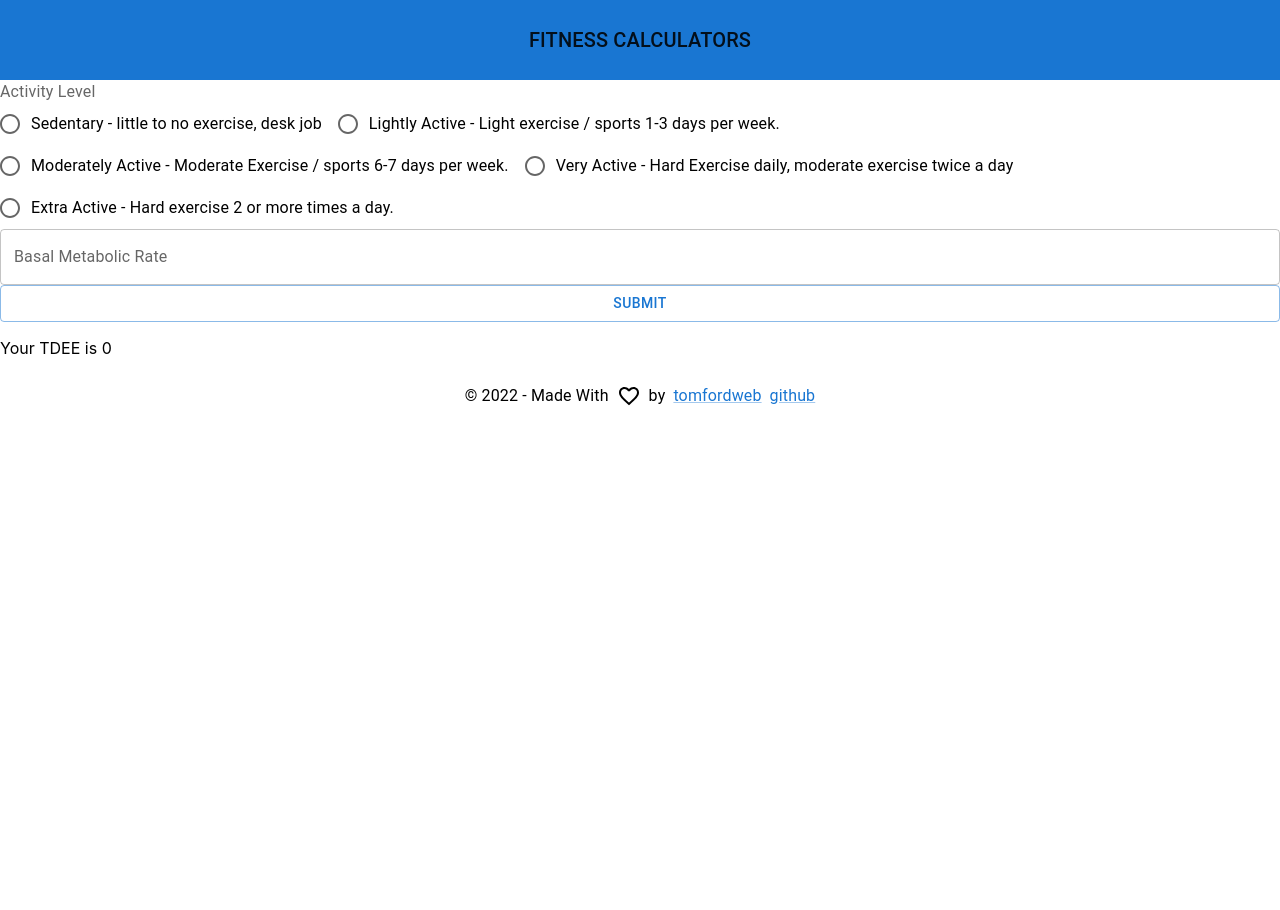
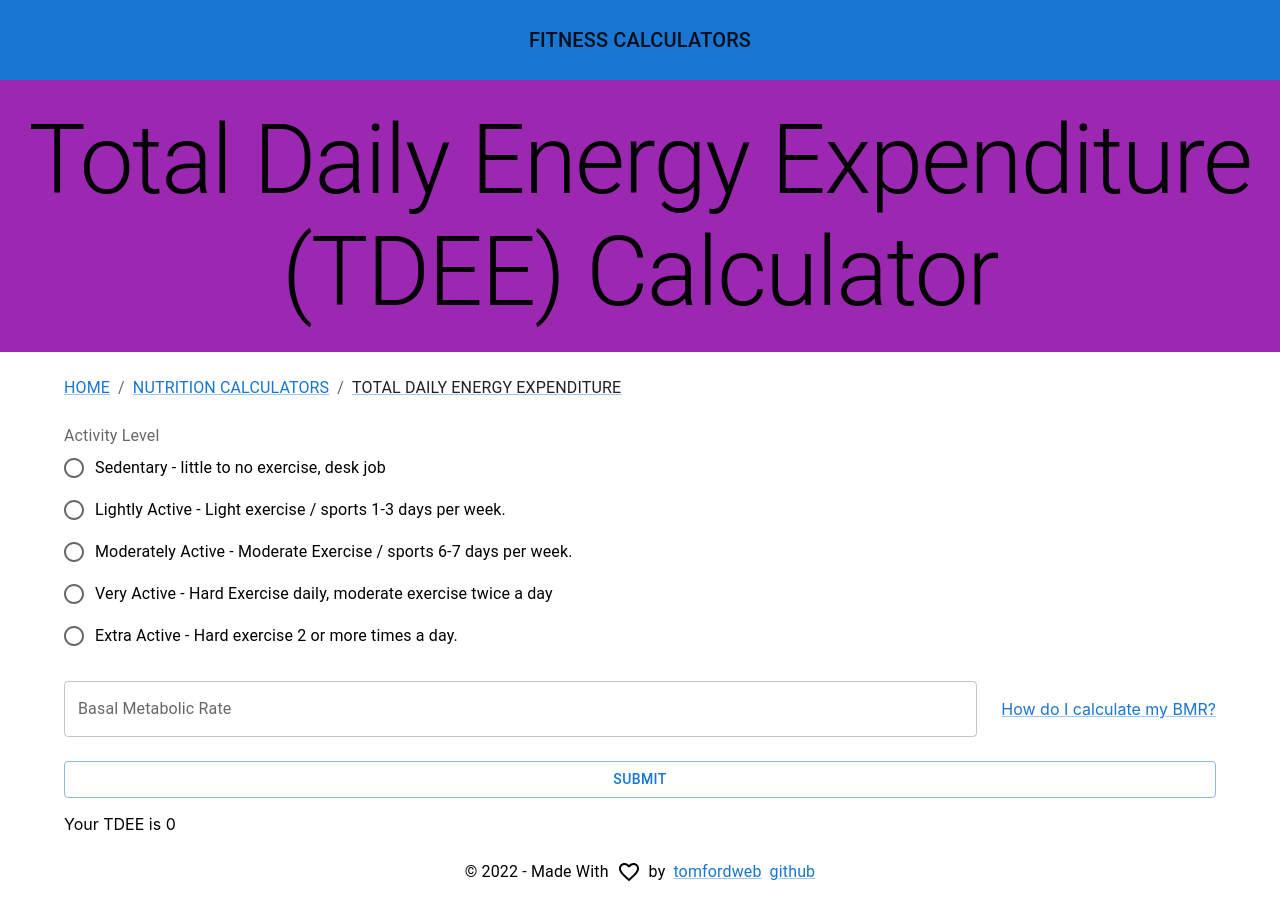
Before and after one commit to tomfordweb/fitness-tracker, a Next.js app: page /nutrition-calculators/total-daily-energy-expenditure in a window 1280 px wide. Before the commit the page ends 800 px from the top, so only its background shows below. Built offline with nearby package versions, Linux system fonts and the light colour scheme.

Commit message:
form cleanup

```diff
--- a/component/calculator/gender-radio-options.tsx
+++ b/component/calculator/gender-radio-options.tsx
@@ -11,7 +11,7 @@ export const GenderRadioOptions = (props: {
   value: string;
 }) => {
   return (
-    <FormControl className="form-control">
+    <FormControl sx={{ mb: 3 }} className="form-control">
       <FormLabel id="demo-row-radio-buttons-group-label">Gender</FormLabel>
       <RadioGroup
         row
--- a/component/calculator/tdee-calculator.tsx
+++ b/component/calculator/tdee-calculator.tsx
@@ -6,14 +6,12 @@ import {
   FormLabel,
   RadioGroup,
   FormControlLabel,
+  Grid,
 } from "@mui/material";
+import Link from "../link";
 import { Formik } from "formik";
 import { useState } from "react";
-import {
-  calculateBasalMetabolicRate,
-  calculateJacksonPollock3PointFemale,
-  calculateJacksonPollock3PointMale,
-} from "../../lib/calculators";
+import { Box } from "@mui/system";
 export const TdeeCalculator = () => {
   const [form, setFormValues] = useState({
     activityLevel: "",
@@ -59,12 +57,11 @@ export const TdeeCalculator = () => {
               flexDirection: "column",
             }}
           >
-            <FormControl className="form-control">
+            <FormControl sx={{ mb: 3 }} className="form-control">
               <FormLabel id="demo-row-radio-buttons-group-label">
                 Activity Level
               </FormLabel>
               <RadioGroup
-                row
                 onChange={handleChange}
                 value={values.activityLevel}
                 aria-labelledby="demo-row-radio-buttons-group-label"
@@ -97,9 +94,19 @@ export const TdeeCalculator = () => {
                 />
               </RadioGroup>
             </FormControl>
+            <Box
+              sx={{
+                display: "flex",
+                mb: 3,
+                alignItems: "center",
+              }}
+            >
+              <Box sx={{ flexGrow: 1, mr: 3 }}>
                 <TextField
+                  sx={{ width: "100%", m: 0 }}
                   className="form-control"
                   label="Basal Metabolic Rate"
+                  InputProps={{ inputProps: { min: 1 } }}
                   id="bmr"
                   name="bmr"
                   type="number"
@@ -109,6 +116,11 @@ export const TdeeCalculator = () => {
                   error={touched.bmr && Boolean(errors.bmr)}
                   helperText={touched.bmr && errors.bmr}
                 />
+              </Box>
+              <Link href="/nutrition-calculators/basal-metabolic-rate">
+                How do I calculate my BMR?
+              </Link>
+            </Box>
             <Button
               variant="outlined"
               type="submit"
--- a/pages/bodyfat-calculator/index.tsx
+++ b/pages/bodyfat-calculator/index.tsx
@@ -2,7 +2,6 @@ import {
   Card,
   CardContent,
   Container,
-  CardMedia,
   Grid,
   Paper,
   Typography,
--- a/pages/index.tsx
+++ b/pages/index.tsx
@@ -38,7 +38,11 @@ const Home: NextPage = () => {
                 <Card key={i} variant="outlined" sx={{ mb: 3 }}>
                   <CardContent>
                     <Typography variant="h5">
-                      <Link href={card.href}>{card.title}</Link>
+                      {card.href.length > 0 ? (
+                        <Link href={card.href}>{card.title}</Link>
+                      ) : (
+                        card.title
+                      )}
                     </Typography>
                     <Typography color="text.secondary">
                       {card.description}
--- a/pages/nutrition-calculators/total-daily-energy-expenditure.tsx
+++ b/pages/nutrition-calculators/total-daily-energy-expenditure.tsx
@@ -1,8 +1,17 @@
+import { Container } from "@mui/material";
 import { NextPage } from "next";
 import { TdeeCalculator } from "../../component/calculator/tdee-calculator";
+import { PageTitle } from "../../component/page-title";
 
 const TdeeCalculatorPage: NextPage = () => {
-  return <TdeeCalculator />;
+  return (
+    <>
+      <PageTitle h1="Total Daily Energy Expenditure (TDEE) Calculator" />
+      <Container component="section">
+        <TdeeCalculator />
+      </Container>
+    </>
+  );
 };
 
 export default TdeeCalculatorPage;
--- a/styles/globals.css
+++ b/styles/globals.css
@@ -14,7 +14,3 @@ a {
 * {
   box-sizing: border-box;
 }
-
-.form-control {
-  margin-bottom: 20px;
-}
```
Also changed, not shown: component/calculator/bmr-calculator.tsx (+5 -14 lines), component/calculator/one-rm-calculator.tsx (+8 -0 lines), pages/nutrition-calculators/basal-metabolic-rate.tsx (+11 -1 lines), pages/nutrition-calculators/index.tsx (+8 -3 lines), pages/strength-calculators/index.tsx (+8 -3 lines), pages/strength-calculators/one-rep-max-calculator.tsx (+10 -1 lines). Lines whose indentation alone changed are shown as unchanged.
